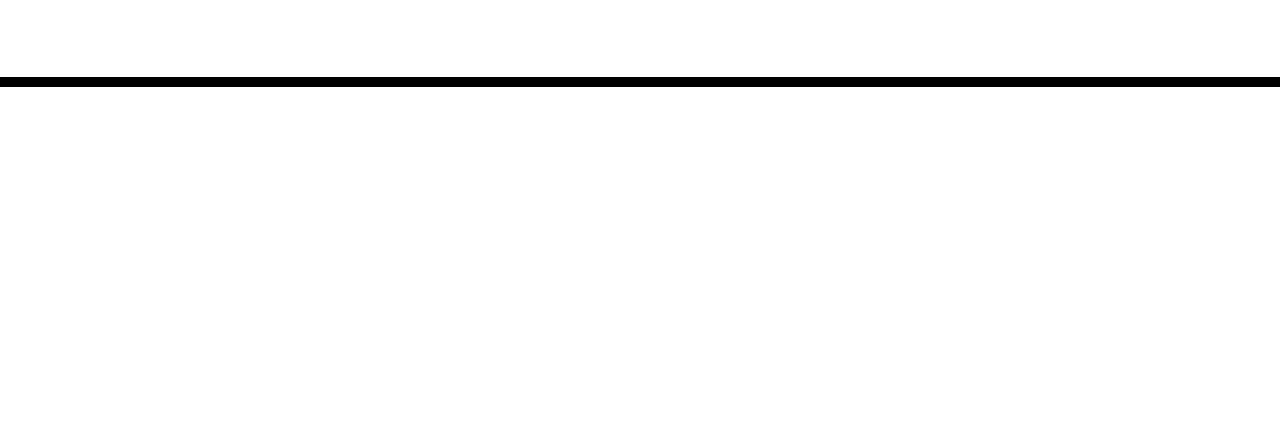
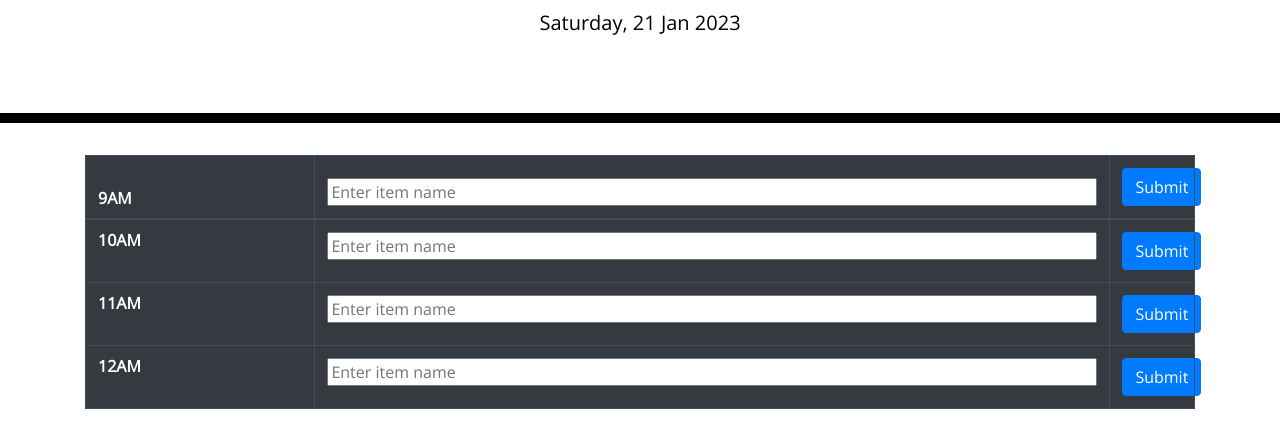
Before and after one commit to mitessari/WorkDayScheduler, a plain HTML site: page index.html in a window 1280 px wide. Shown: the part 181-628 px from the top of the page. Drawn offline with nearby package versions, Linux system fonts and the light colour scheme.

Commit message:
added a setInterval and a subimit button

```diff
--- a/index.html
+++ b/index.html
@@ -28,11 +28,51 @@
       <p class="lead">A simple calendar app for scheduling your work day</p>
       <p id="currentDay" class="lead"></p>
     </header>
-    <div class="container">
+    <div class="container" id="todoList">
       <!-- Timeblocks go here -->
+      <table class="table table-bordered table-dark">
+        <thead>
+          <tr>
+            <th scope="col">9AM</th>
+            <th scope="col"><form id="todoList-form">
+              <input type="text" class="form-input w-100" id="shopping-input" name="shopping-input" placeholder="Enter item name" />
+            </form></th>
+            <th scope="col"><button type="submit" class="btn btn-primary" id="submitBtn">Submit</button></th>
+          </tr>
+        </thead>
+        <tbody>
+          <tr>
+            <th scope="row">10AM</th>
+            <td><form id="todoList-form">
+              <input type="text" class="form-input w-100" id="shopping-input" name="shopping-input" placeholder="Enter item name" />
+            </form></td>
+
+            <td><button type="submit" class="btn btn-primary" id="submitBtn">Submit</button></td>
+          </tr>
+          <tr>
+            <th scope="row">11AM</th>
+            <td><form id="todoList-form">
+              <input type="text" class="form-input w-100" id="shopping-input" name="shopping-input" placeholder="Enter item name" />
+            </form></td>
+
+            <td> <button type="submit" class="btn btn-primary" id="submitBtn">Submit</button></td>
+          </tr>
+          <tr>
+            <th scope="row">12AM</th>
+            <td><form id="todoList-form">
+              <input type="text" class="form-input w-100" id="shopping-input" name="shopping-input" placeholder="Enter item name" />
+            </form></td>
+
+
+             <td><button type="submit" class="btn btn-primary" id="submitBtn">Submit</button></td>
+          </tr>
+        </tbody>
+      </table>
     </div>
+
 
     <script src="https://cdnjs.cloudflare.com/ajax/libs/jquery/3.2.1/jquery.min.js"></script>
     <script src="https://cdnjs.cloudflare.com/ajax/libs/moment.js/2.24.0/moment.min.js"></script>
+    <script src="./script.js"></script>
   </body>
 </html>
--- /dev/null
+++ b/script.js
@@ -0,0 +1,25 @@
+var todoList = $("#todoList");
+var button = $("#submitBtn");
+var todoListForm = $("#todoList-form");
+
+setInterval(
+    function () {
+        $("#currentDay").text(moment().format(" dddd, DDD MMM YYYY"))
+
+    }, 1000)
+
+    todoListForm.on("submit", function(event){
+        event.preventDefault();
+        $newLi = $("<li>")
+        let todoItemText = $("input").val()
+        $newLi.text(todoItemText)
+        todoListForm.append($newLi)
+      })
+
+
+
+
+
+
+
+//css
--- a/style.css
+++ b/style.css
@@ -69,3 +69,13 @@ textarea {
   font-size: 20px;
   transition: all 0.3s ease-in-out;
 }
+
+.btn {
+  display: flex;
+  margin-right: -100px;
+
+}
+
+.table {
+  column-width: 10px;
+}
```
